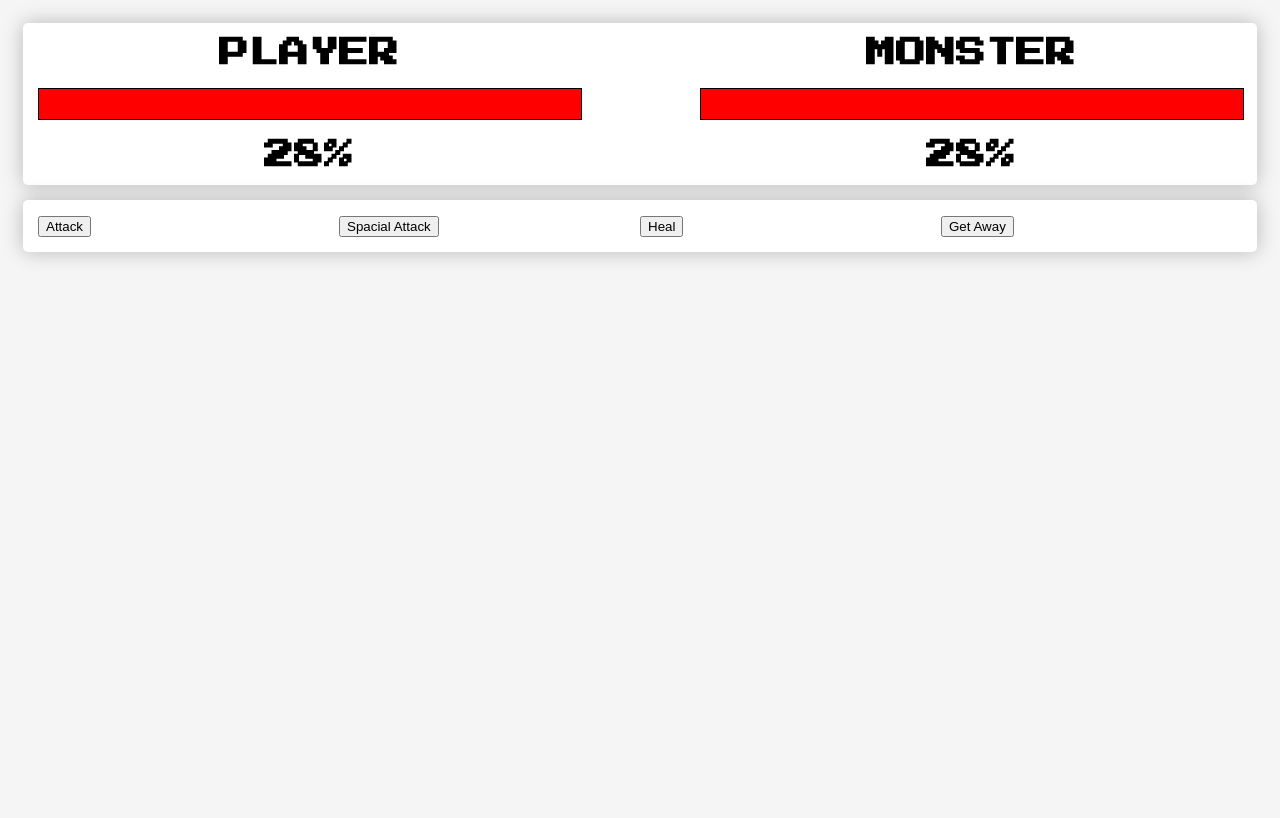
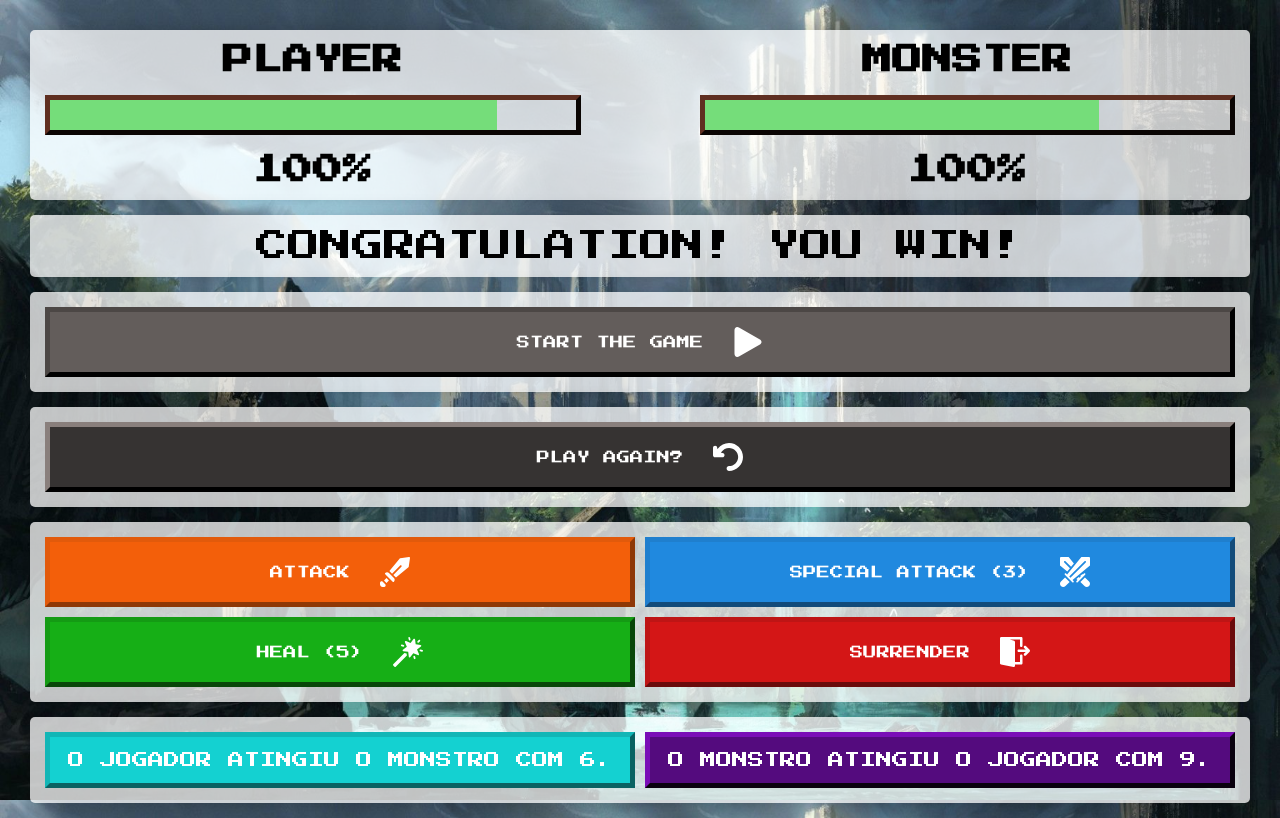
Before and after one commit to Bicalheira/study-vue, a plain HTML site: page projeto-01-monstro/index.html in a window 1280 px wide. Drawn offline with nearby package versions, Linux system fonts and the light colour scheme.

Commit message:
HTML e CSS pronto

```diff
--- a/projeto-01-monstro/app.js
+++ b/projeto-01-monstro/app.js
@@ -0,0 +1,28 @@
+new Vue({
+  el: "#app",
+  data: {
+    warning: true,
+    start: true,
+    playAgain: true,
+    attackButtons: true,
+    specialAttackCount: 3,
+    healCount: 5,
+    log: true,
+    playerLife: "85%",
+    monsterLife: "75%",
+    damage: [{ player: 0, monster: 0 }],
+  },
+  methods: {
+    startGame() {
+      this.attackButtons = true;
+      this.start = false;
+    },
+    attackDamage(min, max) {
+      min = Math.ceil(min);
+      max = Math.floor(max);
+      return Math.floor(Math.random() * (max - min + 1)) + min;
+    },
+    progressDamage() {},
+  },
+  computed: {},
+});
--- a/projeto-01-monstro/index.html
+++ b/projeto-01-monstro/index.html
@@ -7,6 +7,7 @@
 
     <meta name="viewport" content="width=device-width, initial-scale=1.0" />
 
+    <link rel="stylesheet" href="reset.css" />
     <link rel="stylesheet" href="style.css" />
 
     <script src="https://unpkg.com/vue"></script>
@@ -21,46 +22,90 @@
           <div class="l-life__name">player</div>
 
           <div class="l-life__bar">
-            <div class="l-life__progress"></div>
+            <div :style="{width: playerLife}" class="l-life__progress"></div>
           </div>
 
-          <div class="l-life__percent">28%</div>
+          <div class="l-life__percent">100%</div>
         </div>
 
         <div class="l-life__column">
           <div class="l-life__name">Monster</div>
 
           <div class="l-life__bar">
-            <div class="l-life__progress"></div>
+            <div :style="{width: monsterLife}" class="l-life__progress"></div>
           </div>
 
-          <div class="l-life__percent">28%</div>
+          <div class="l-life__percent">100%</div>
         </div>
       </section>
 
-      <section class="l-buttons u-container">
+      <section v-if="warning" class="l-warning u-container">
+        <h1 class="l-warning__text">Congratulation! You Win!</h1>
+      </section>
+
+      <section v-if="start" class="l-buttons u-container">
+        <button @click="startGame" class="l-buttons__button l-buttons__button--start">
+          Start the Game
+          <img class="l-buttons__image" src="./images/svg/play-button.svg" alt="Play Button" />
+        </button>
+      </section>
+
+      <section v-if="playAgain" class="l-buttons u-container">
+        <button class="l-buttons__button l-buttons__button--restart">
+          Play again?
+          <img class="l-buttons__image" src="./images/svg/go-back.svg" alt="Play Button" />
+        </button>
+      </section>
+
+      <section v-if="attackButtons" class="l-buttons u-container">
         <ul class="l-buttons__list">
           <li class="l-buttons__items">
-            <button class="l-buttons__button">Attack</button>
+            <button @click="attackDamage(3,6)" class="l-buttons__button l-buttons__button--attack">
+              Attack
+              <img class="l-buttons__image" src="./images/svg/sword.svg" alt="Sword" />
+            </button>
           </li>
 
           <li class="l-buttons__items">
-            <button class="l-buttons__button">Spacial Attack</button>
+            <button
+              @click="attackDamage(10,15)"
+              class="l-buttons__button l-buttons__button--special-attack"
+            >
+              Special Attack ({{specialAttackCount}})
+              <img class="l-buttons__image" src="./images/svg/swords.svg" alt="Swords" />
+            </button>
           </li>
 
           <li class="l-buttons__items">
-            <button class="l-buttons__button">Heal</button>
+            <button class="l-buttons__button l-buttons__button--heal">
+              Heal ({{healCount}})
+              <img class="l-buttons__image" src="./images/svg/magic-wand.svg" alt="Magic Wand" />
+            </button>
           </li>
 
           <li class="l-buttons__items">
-            <button class="l-buttons__button">Get Away</button>
+            <button @click="surrender" class="l-buttons__button l-buttons__button--get-away">
+              Surrender
+              <img class="l-buttons__image" src="./images/svg/logout.svg" alt="Logout" />
+            </button>
           </li>
         </ul>
       </section>
 
-      <section class="l-result"></section>
-
-      <section class="l-log"></section>
+      <section v-if="log" class="l-log u-container">
+        <ul class="l-log__list">
+          <li class="l-log__item">
+            <ul class="l-log__list-row">
+              <li class="l-log__item-row l-log__item-row--jogador">
+                O jogador atingiu o monstro com 6.
+              </li>
+              <li class="l-log__item-row l-log__item-row--monstro">
+                O monstro atingiu o jogador com 9.
+              </li>
+            </ul>
+          </li>
+        </ul>
+      </section>
     </div>
 
     <script src="app.js"></script>
--- /dev/null
+++ b/projeto-01-monstro/reset.css
@@ -0,0 +1,48 @@
+/* http://meyerweb.com/eric/tools/css/reset/
+   v2.0 | 20110126
+   License: none (public domain)
+*/
+
+html, body, div, span, applet, object, iframe,
+h1, h2, h3, h4, h5, h6, p, blockquote, pre,
+a, abbr, acronym, address, big, cite, code,
+del, dfn, em, img, ins, kbd, q, s, samp,
+small, strike, strong, sub, sup, tt, var,
+b, u, i, center,
+dl, dt, dd, ol, ul, li,
+fieldset, form, label, legend,
+table, caption, tbody, tfoot, thead, tr, th, td,
+article, aside, canvas, details, embed,
+figure, figcaption, footer, header, hgroup,
+menu, nav, output, ruby, section, summary,
+time, mark, audio, video {
+	margin: 0;
+	padding: 0;
+	border: 0;
+	font-size: 100%;
+	font: inherit;
+	vertical-align: baseline;
+}
+/* HTML5 display-role reset for older browsers */
+article, aside, details, figcaption, figure,
+footer, header, hgroup, menu, nav, section {
+	display: block;
+}
+body {
+	line-height: 1;
+}
+ol, ul {
+	list-style: none;
+}
+blockquote, q {
+	quotes: none;
+}
+blockquote:before, blockquote:after,
+q:before, q:after {
+	content: '';
+	content: none;
+}
+table {
+	border-collapse: collapse;
+	border-spacing: 0;
+}
--- a/projeto-01-monstro/style.css
+++ b/projeto-01-monstro/style.css
@@ -1,18 +1,41 @@
 @import url("https://fonts.googleapis.com/css2?family=Press+Start+2P&display=swap");
 
+* {
+  box-sizing: border-box;
+}
+
+html,
 body {
-  background-color: #f5f5f5;
   padding: 15px;
+}
 
+html,
+body,
+button {
   font-family: "Press Start 2P", cursive;
 }
+
+html {
+  height: 100%;
+  background-image: url("./images/scenario.jpg");
+  background-position: center;
+  background-repeat: no-repeat;
+  background-attachment: fixed;
+  background-size: 100% 100%;
+}
+
+button:focus {
+  outline: 0;
+}
+
+/** Utilitários */
 
 .u-container:not(:last-child) {
   margin-bottom: 15px;
 }
 
 .u-container {
-  background-color: #ffffff;
+  background-color: rgba(255, 255, 255, 0.75);
 
   border-radius: 5px;
 
@@ -22,6 +45,17 @@ body {
   -moz-box-shadow: 0px 0px 20px 0px rgba(0, 0, 0, 0.25);
   box-shadow: 0px 0px 20px 0px rgba(0, 0, 0, 0.25);
 }
+
+/** Otimização */
+
+.l-life__name,
+.l-life__percent,
+.l-buttons__button,
+.l-log__item {
+  text-transform: uppercase;
+}
+
+/** Seção da vida dos personagens */
 
 .l-life {
   text-align: center;
@@ -38,33 +72,111 @@ body {
 
 .l-life__name,
 .l-life__percent {
-  text-transform: uppercase;
-
   font-weight: bold;
   font-size: 30px;
 }
 
 .l-life__bar {
   width: 100%;
-  height: 30px;
+  height: 40px;
 
-  border-width: 1px;
-  border-style: solid;
+  border-width: 5px;
+  border-style: outset;
+  border-color: #5f2f21;
 }
 
 .l-life__progress {
   width: 100%;
   height: 100%;
 
-  background-color: red;
+  background-color: #75dd7a;
 }
 
+/** Seção do quadro de aviso */
+.l-warning__text {
+  text-align: center;
+  text-transform: uppercase;
+  font-size: 32px;
+}
+
+/** Seção dos botões do jogador */
+
 .l-buttons__list {
-  list-style: none;
+  display: grid;
+  grid-template-columns: repeat(2, 1fr);
+  grid-gap: 10px;
+}
 
-  padding: 0;
-  margin: 0;
+.l-buttons__button {
+  display: flex;
+  justify-content: center;
+  align-items: center;
 
+  width: 100%;
+  padding: 15px;
+
+  border-width: 5px;
+
+  color: white;
+}
+
+.l-buttons__image {
+  width: 30px;
+  margin-left: 30px;
+}
+
+.l-buttons__button--start {
+  background-color: #635d5b;
+  border-color: #4c4745;
+}
+
+.l-buttons__button--restart {
+  background-color: #363332;
+  border-color: #353130;
+}
+
+.l-buttons__button--attack {
+  background-color: #f35f0a;
+  border-color: #e25a0b;
+}
+.l-buttons__button--special-attack {
+  background-color: #2089df;
+  border-color: #1f7fce;
+}
+.l-buttons__button--heal {
+  background-color: #16af16;
+  border-color: #149b14;
+}
+.l-buttons__button--get-away {
+  background-color: #d41616;
+  border-color: #be1515;
+}
+
+/** Seção do log de batalha */
+
+.l-log__list-row {
   display: grid;
-	grid-template-columns: 25% 25% 25% 25%;
+  grid-template-columns: repeat(2, 1fr);
+  grid-gap: 10px;
 }
+
+.l-log__item-row {
+  border-width: 5px;
+  border-style: outset;
+
+  text-align: center;
+
+  padding: 15px;
+
+  color: white;
+}
+
+.l-log__item-row--jogador {
+  background-color: #14d1d1;
+  border-color: #12b6b6;
+}
+
+.l-log__item-row--monstro {
+  background-color: #540b7e;
+  border-color: #420863;
+}
```
Also changed, not shown: projeto-01-monstro/images/scenario.jpg (added), projeto-01-monstro/images/svg/go-back.svg (added), projeto-01-monstro/images/svg/logout.svg (added), projeto-01-monstro/images/svg/magic-wand.svg (added), projeto-01-monstro/images/svg/play-button.svg (added), projeto-01-monstro/images/svg/sword.svg (added), projeto-01-monstro/images/svg/swords.svg (added).
